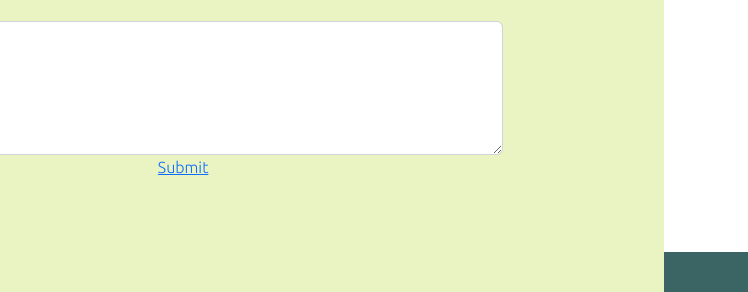
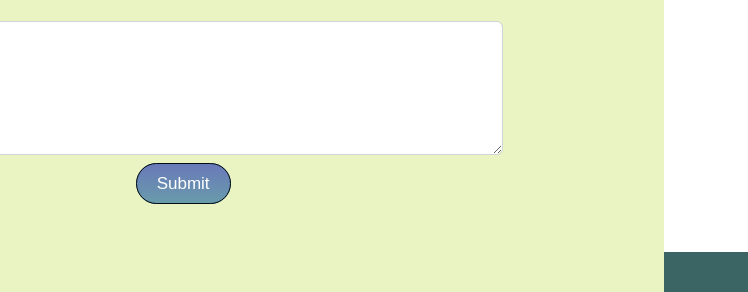
Before and after one commit to akjajay9315/Ananya-Logistics, a plain HTML site: page index.html in a window 1280 px wide. Shown: the part 2508-2800 px from the top of the page, 532-1280 px from the left. Drawn offline with nearby package versions, Linux system fonts and the light colour scheme.

Commit message:
Update styles.css

```diff
--- a/css/styles.css
+++ b/css/styles.css
@@ -183,9 +183,9 @@ p{
 
 h4{
     text-align: center;
-    font-family: fantasy;
+    font-family:'Gill Sans', 'Gill Sans MT', Calibri, 'Trebuchet MS', sans-serif;
     margin: 3% 10% ;
-    font-family: 'Segoe UI', Tahoma, Geneva, Verdana, sans-serif;
+    /* font-family: 'Segoe UI', Tahoma, Geneva, Verdana, sans-serif; */
 }
 h2{
     font-family: sans-serif;
@@ -265,6 +265,10 @@ h3{
     text-align: center;
 }
 
+@media (max) {
+
+}
+
 .col-md-3 {
     background: #e9f080;
     padding: 4%;
@@ -309,6 +313,16 @@ h3{
 .contact-form button:focus {
     box-shadow: none;
 }
+
+@media (max-width:200px) {
+    .contact-form button:focus {
+            display: block;
+            box-shadow: none;
+            width: 90%;
+        }
+
+}
+
 .context-dark, .bg-gray-dark, .bg-primary {
     color: rgba(255, 255, 255, 0.8);
 }
@@ -374,3 +388,29 @@ ul, ol {
 #AllIndia:hover{
     box-shadow: none;
 }
+
+
+
+.phonebutton {
+    position: relative;
+    top: 1rem;
+    /* margin-bottom: 5rem; */
+}
+
+.phonebutton {
+    background: #b3c26f;
+    background-image: -webkit-linear-gradient(top, #6979b9, #699bab);
+    background-image: -moz-linear-gradient(top, #6979b9,#699bab);
+    background-image: -ms-linear-gradient(top, #6979b9,#699bab);
+    background-image: -o-linear-gradient(top, #6979b9,#699bab);
+    background-image: linear-gradient(to bottom,#6979b9,#699bab);
+    -webkit-border-radius: 40;
+    -moz-border-radius: 40;
+    border-radius: 40px;
+    font-family: Arial;
+    color: #ffffff;
+    font-size: 17px;
+    padding: 10px 20px 10px 20px;
+    border: solid #010b14 1px;
+    text-decoration: none;
+}
```
